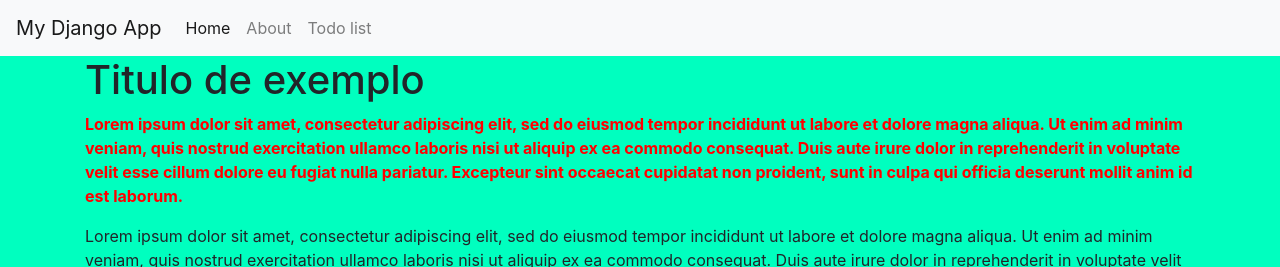
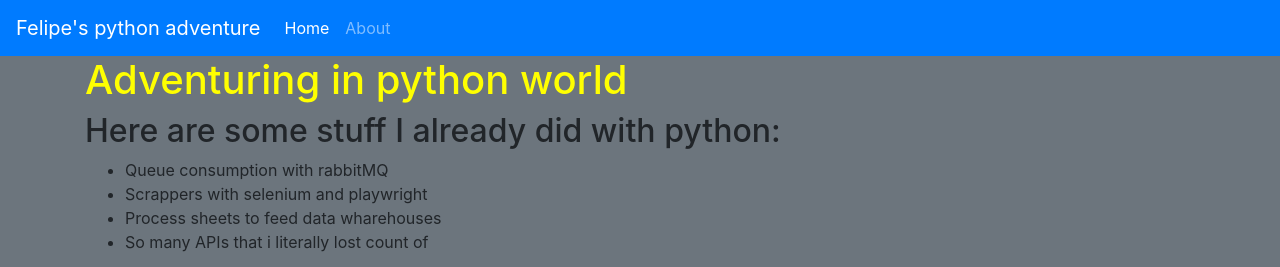
Before and after one commit to felipepitoko/django, a Django app: page / in a window 1280 px wide. Shown: the top 267 px of the page. Run offline with Django 5.2, Linux system fonts and the light colour scheme; some libraries are stand-ins or nearby versions.

Commit message:
feat: cleaning trash

```diff
--- a/demo/settings.py
+++ b/demo/settings.py
@@ -113,7 +113,8 @@ USE_I18N = True
 USE_TZ = True
 
 ALLOWED_HOSTS =[
-    'felipepitoko.pythonanywhere.com'
+    'felipepitoko.pythonanywhere.com',
+    '127.0.0.1'
 ]
 
 
--- a/myapp/templates/about.html
+++ b/myapp/templates/about.html
@@ -1,7 +1,7 @@
 {% extends "base.html" %}
 {% block title %} About Page {% endblock %}
 {% block content %}
-<h1>Tell something about you</h1>
-<p>When lorem ipsum isn't enough</p>
+<h1>There will be more</h1>
+<p>Just wait and this might be an intersting page about working with python.</p>
 
 {% endblock %}
--- a/myapp/templates/base.html
+++ b/myapp/templates/base.html
@@ -10,25 +10,25 @@
     </title>
     <link rel="stylesheet" href="https://stackpath.bootstrapcdn.com/bootstrap/4.3.1/css/bootstrap.min.css"  rel="stylesheet" />
   </head>
-  <body>
-    <nav class="navbar navbar-expand-lg navbar-light bg-light">
-      <a class="navbar-brand" href="#">My Django App</a>
+  <body class="bg-secondary">
+    <nav class="navbar navbar-expand-lg navbar-dark bg-primary">
+      <a class="navbar-brand text-red" href="/">Felipe's python adventure</a>
       <button class="navbar-toggler" type="button" data-toggle="collapse" data-target="#navbarNav" aria-controls="navbarNav" aria-expanded="false" aria-label="Toggle navigation"><span class="navbar-toggler-icon"></span></button>
       <div class="collapse navbar-collapse" id="navbarNav">
         <ul class="navbar-nav">
           <li class="nav-item active">
-            <a class="nav-link" href="#">Home</a>
+            <a class="nav-link" href="/">Home</a>
           </li>
           <li class="nav-item">
             <a class="nav-link" href="about">About</a>
           </li>
-          <li class="nav-item">
+          <!-- <li class="nav-item">
             <a class="nav-link" href="todo">Todo list</a>
-          </li>
+          </li> -->
         </ul>
       </div>
     </nav>
-    <div style="background-color: rgb(0, 255, 191);">
+    <div>
       <div class="container" >{% block content %} {% endblock %}</div>
     </div>
     <script src="https://code.jquery.com/jquery-3.3.1.slim.min.js"></script>
--- a/myapp/templates/home.html
+++ b/myapp/templates/home.html
@@ -1,9 +1,13 @@
 {% extends "base.html" %}
 {% block title %} Titulo da pagina {% endblock %}
 {% block content %}
-<h1>Titulo de exemplo</h1>
-<p style="color: red; font-weight: bold;">Lorem ipsum dolor sit amet, consectetur adipiscing elit, sed do eiusmod tempor incididunt ut labore et dolore magna aliqua. Ut enim ad minim veniam, quis nostrud exercitation ullamco laboris nisi ut aliquip ex ea commodo consequat. Duis aute irure dolor in reprehenderit in voluptate velit esse cillum dolore eu fugiat nulla pariatur. Excepteur sint occaecat cupidatat non proident, sunt in culpa qui officia deserunt mollit anim id est laborum.</p>
-<p>Lorem ipsum dolor sit amet, consectetur adipiscing elit, sed do eiusmod tempor incididunt ut labore et dolore magna aliqua. Ut enim ad minim veniam, quis nostrud exercitation ullamco laboris nisi ut aliquip ex ea commodo consequat. Duis aute irure dolor in reprehenderit in voluptate velit esse cillum dolore eu fugiat nulla pariatur. Excepteur sint occaecat cupidatat non proident, sunt in culpa qui officia deserunt mollit anim id est laborum.</p>
-<br>
-<span>Lorem ipsum dolor sit amet, consectetur adipiscing elit, sed do eiusmod tempor incididunt ut labore et dolore magna aliqua. Ut enim ad minim veniam, quis nostrud exercitation ullamco laboris nisi ut aliquip ex ea commodo consequat. Duis aute irure dolor in reprehenderit in voluptate velit esse cillum dolore eu fugiat nulla pariatur. Excepteur sint occaecat cupidatat non proident, sunt in culpa qui officia deserunt mollit anim id est laborum.</span>
+<h1 style="color: yellow;">Adventuring in python world</h1>
+<h2>Here are some stuff I already did with python:</h2>
+<ul>
+    <li>Queue consumption with rabbitMQ</li>
+    <li>Scrappers with selenium and playwright</li>
+    <li>Process sheets to feed data wharehouses</li>
+    <li>So many APIs that i literally lost count of</li>
+</ul>
+<div style="width:100%;height:0;padding-bottom:52%;position:relative;"><iframe src="https://giphy.com/embed/coxQHKASG60HrHtvkt" width="100%" height="100%" style="position:absolute" frameBorder="0" class="giphy-embed" allowFullScreen></iframe></div><p><a href="https://giphy.com/gifs/coxQHKASG60HrHtvkt">via GIPHY</a></p>
 {% endblock %}
```
